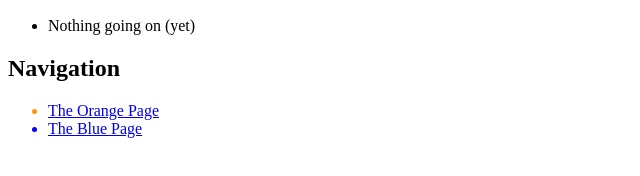
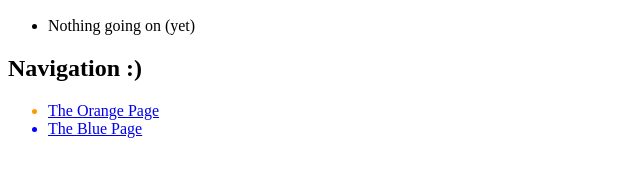
Before and after one commit to javidhomrab/my-git-repo, a plain HTML site: page index.html in a window 1280 px wide. Shown: the part 148-324 px from the top of the page, 0-640 px from the left. Drawn offline with Linux system fonts and the light colour scheme.

Commit message:
New Change

```diff
--- a/index.html
+++ b/index.html
@@ -12,7 +12,7 @@
 		<li>Nothing going on (yet)</li>
 	</ul>
 
-	<h2>Navigation</h2>
+	<h2>Navigation :)</h2>
 	<ul>
 		<li style="color: #F90">
 			<a href="orange.html">The Orange Page</a>
```
